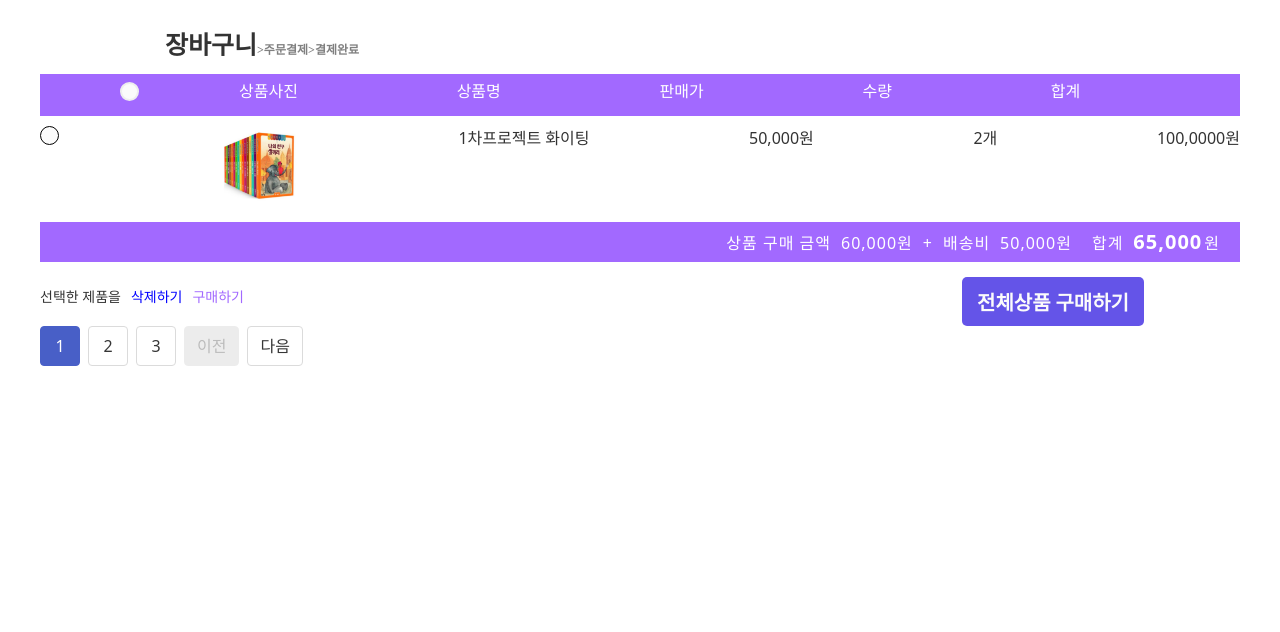
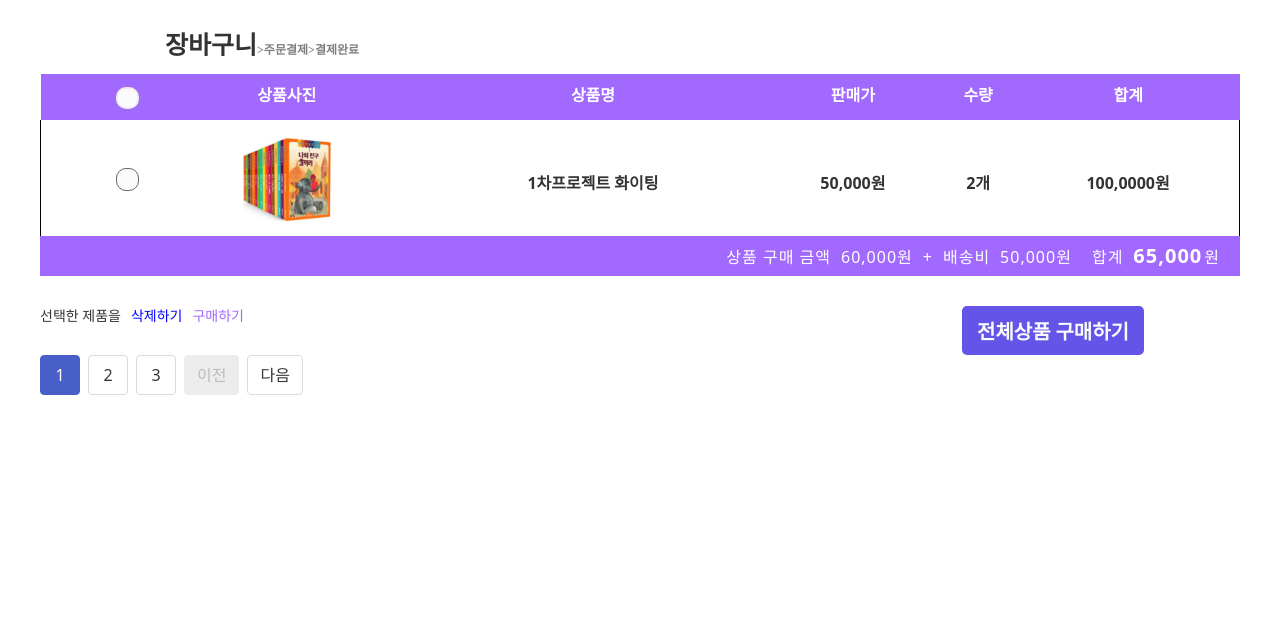
Before and after one commit to limvsme/node_start_kit, a plain HTML site: page src/views/cart/cart.html in a window 1280 px wide. Shown: the part 168-800 px from the top of the page. Drawn offline with nearby package versions, Linux system fonts and the light colour scheme; a web font is replaced by a local one.

Commit message:
FEAT:장바구니/결제

```diff
--- a/src/views/cart/cart.css
+++ b/src/views/cart/cart.css
@@ -11,16 +11,19 @@
   src: url(//fonts.gstatic.com/ea/notosanskr/v2/NotoSansKR-Light.woff2) format('woff2'),url(//fonts.gstatic.com/ea/notosanskr/v2/NotoSansKR-Light.woff) format('woff'),url(//fonts.gstatic.com/ea/notosanskr/v2/NotoSansKR-Light.otf) format('opentype');
 }
 
-
 body {
   color: #333333;
   font-family: "Sansita","Noto Sans", sans-serif;
   margin: 0 auto;
   list-style-type: none;
-  min-width: 540px;
+  min-width: 1200px;
 }
 
 a {
+  color: inherit;
+}
+
+a:hover {
   color: inherit;
 }
 
@@ -71,18 +74,69 @@ h1 {
   font-size: 25px;
   font-family: "Noto Sans";
   font-weight: 800;
-  color: #333333;
+  color: #333;
 }
 
-#upper-container,
+/* 빈카트 안보이게 */
+.empty-cart {
+  display: none;
+  text-align: center;
+}
+
+
+/* 카드 테이블, 카트상단줄+카트메인 */
+
+#upper-container {
+  width: 100%;
+  margin: 0 auto;
+  text-align: center;
+}
+
+table.upper-table {
+  width: 1200px;
+  margin: 0 auto;
+  border-collapse: collapse;
+}
+
+thead > tr {
+  background-color: #a269ff;
+}
+
+table th {
+  color: white;
+  font-family: "Noto Sans thin";
+  font-size: 16px;
+  font-weight: 600;
+}
+tbody {
+  border-left: 1px solid black;
+  border-right: 1px solid black;
+}
+table td {
+  font-family: "Noto Sans";
+  font-weight: 600;
+}
+
+table.upper-table td,
+table.upper-table th {
+  padding-top: 10px;
+}
+
+td:not(.image-list) {
+  vertical-align: middle;
+}
+
+
+/* 카트 하단줄 */
+
+
 #lower-container {
   display: flex;
   justify-content: center;
   margin: 0 auto;
-  padding-bottom: 5px;
 }
 
-.cart-upperul,
+
 .cart-lowerul {
   display: flex;
   width: 1200px;
@@ -91,47 +145,6 @@ h1 {
   background-color: #a269ff;
   font-size: 16px;
   color: white;
-}
-
-.upper-rest {
-  display: flex;
-  flex-basis: 1000px;
-  margin: 0 auto;
-  justify-content: space-around;
-}
-
-
-
-.empty-cart {
-  display: none;
-  justify-content: center;
-  margin: 10px auto 20px;
-}
-
-
-/*장바구니 메인 */
-
-#main-container {
-  display: flex;
-  justify-content: center;
-  margin: 0 auto;
-  padding-bottom: 5px;
-}
-
-.main-ul {
-  display: flex;
-  justify-content: space-between;
-  width: 1200px;
-  padding-top: 5px;
-  padding-bottom: 5px;
-  font-size: 16px;
-  color: #333333;
-}
-
-
-
-/* 카트 하단줄 */
-.cart-lowerul {
   justify-content: flex-end;
   align-items: baseline;
   letter-spacing: 1px;
@@ -184,7 +197,6 @@ h1 {
   padding-bottom: 10px;
 }
 
-
 .confirm,
 .delete-item {
   margin-right: 10px;
@@ -207,16 +219,17 @@ h1 {
 
     input[type="checkbox"] {
         appearance: none;
-        position: relative;
-        min-width: 1.2rem;
-        min-height: 1.2rem;
+        min-width: 1.4rem;
+        min-height: 1.4rem;
         cursor: pointer;
         outline: none;
         border: 2px solid #eeeeee;
         border-radius: 10px;
         background: #fbfbfb;
     }
-
+    input[id="select-each"] {
+      border: 1px solid #686868;
+  }
     input[type="checkbox"]::before {
         content: "\2713";
         position: absolute;
@@ -240,24 +253,13 @@ h1 {
         transform: scale(1) translate(-50%, -50%)
     }
 
-    #select-all {
+    #select-all,
+    #select-each {
       margin: 3px 20px 4px 0;
-      transform: translateX(80px);
+      transform: translateX(40px);
     }
 
-    #select-each {
-      border: 1px solid black;
-    }
-
-    @media (max-width: 1200px) {
-      #select-all {
-        transform: translateX(25px);
-        margin-right: 20px;
-        transition: 0.3s ease;
-      }
-    }
-
-
+    /* 페이지 표시 */
     #page-container {
       display: flex;
       width: 1200px;
@@ -272,7 +274,7 @@ h1 {
   flex-basis: 900px;
   align-items: baseline;
   justify-content: flex-end;
-  margin-top: 10px;
+  margin-top: 30px;
 }
 
 .confirm-btn {
@@ -284,12 +286,6 @@ h1 {
   padding: 10px 15px;
   color: #fbfbfb;
 }
-
-
-
-
-
-
 
 /* 임시 footer */
 #footer-container {
--- a/src/views/cart/cart.html
+++ b/src/views/cart/cart.html
@@ -38,37 +38,42 @@
             </div>
 
             <div id="upper-container">
-              <ul class="cart-upperul">
-                <li>
-                  <input type="checkbox" id="select-all">
-                </li>
-                <li class="upper-rest">
-                  <span class="li-image">상품사진</span>
-                  <span class="li-name">상품명</span>
-                  <span class="li-price">판매가</span>
-                  <span class="li-quantity">수량</span>
-                  <span class="li-total">합계</span>
-                </li>
-              </ul>
+              <table class="upper-table">
+                <thead>
+                  <tr>
+
+                    <th>
+                    <input type="checkbox" id="select-all">
+                    </th>
+                    <th>상품사진</th>
+                    <th>상품명</th>
+                    <th class="hope-price">판매가</th>
+                    <th>수량</th>
+                    <th>합계</th>
+                  </tr>
+                </thead>
+                <tbody>
+                  <!-- 장바구니에 담은 상품이 없을 때 -->
+                  <tr>
+                    <td colspan="6" class="empty-cart">장바구니에 담은 상품이 없습니다.</td>
+                  </tr>
+                  <!-- 상품이 담겼을 때 -->
+                  <tr>
+
+                    <td>
+                      <input type="checkbox" id="select-each">
+                    </td>
+                    <td class="image-list">
+                      <img src="../../images/cart-sample.jpg" width="100px" height="100px" alt="카트 1번">
+                    </td>
+                    <td class="item-list">1차프로젝트 화이팅</td>
+                    <td class="price-list">50,000원</td>
+                    <td class="quantity-list">2개</td>
+                    <td class="total-list">100,0000원</td>
+                  </tr>
+                </tbody>
+              </table>
             </div>
-                <!--빈카트-->
-                <span class="empty-cart">장바구니에 담은 상품이 없습니다.</span>
-                <!--상품 담길시-->
-                <div id="main-container">
-                  <ul class="main-ul">
-                    <li class="btn-list">
-                      <input type="checkbox" id="select-each">
-                    </li>
-                      <li class="image-list">
-                        <img src="../../images/cart-sample.jpg" width="80px" height="80px" alt="카트 1번">
-                      </li>
-
-                      <li class="item-list"><span>1차프로젝트 화이팅</span></li>
-                      <li class="price-list"><span>50,000원</span></li>
-                      <li class="quantity-list"><span>2개</span></li>
-                      <li class="total-list"><span>100,0000원</span></li>
-                  </ul>
-                </div>
 
 
             <div id="lower-container">
--- a/src/views/payment/payment.css
+++ b/src/views/payment/payment.css
@@ -17,7 +17,7 @@
     font-family: "Sansita","Noto Sans", sans-serif;
     margin: 0 auto;
     list-style-type: none;
-    min-width: 540px;
+    min-width: 1200px;
   }
 
   a {
```
